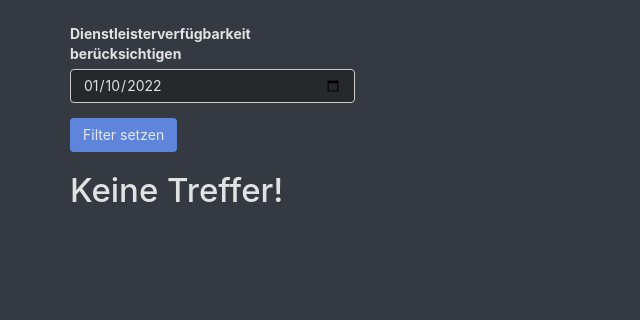
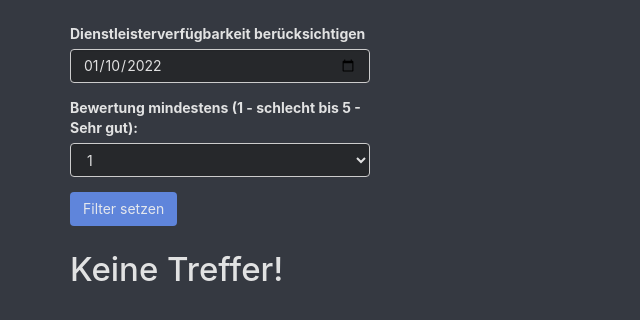
Before and after one commit to YannickMetz/Anwendungsprojekt, a Flask app: page /search/1 in a window 1280 px wide. Shown: the part 51-371 px from the top of the page, without its empty margins (0-640 px from the left). Run offline with Flask 2, Linux system fonts and the light colour scheme; the visitor is signed in with stand-in values (Sample User, id 1); data comes from the database, SQL or seed files in the repository; data that the repository does not hold is empty; some libraries are stand-ins or nearby versions.

Commit message:
userStory24 abgeschlossen

```diff
--- a/app/forms.py
+++ b/app/forms.py
@@ -98,4 +98,6 @@ class ProcessQuotation(FlaskForm):
 
 class SearchFilterForm(FlaskForm):
     service_date = DateField(label="Dienstleisterverfügbarkeit berücksichtigen", format='%Y-%m-%d')
+    rating = SelectField(label="Bewertung mindestens (1 - schlecht bis 5 - Sehr gut):", coerce=int)
+
     submit_filter = SubmitField("Filter setzen")
--- a/app/static/mystyle.css
+++ b/app/static/mystyle.css
@@ -139,8 +139,8 @@ h1 {
 }
 
 .filter-form {
-    width: 25%;
-    margin-bottom: 15px;
+    width: 300px;
+    margin-bottom: 25px;
 }
 
 .panel-body {
--- a/app/views.py
+++ b/app/views.py
@@ -1,8 +1,10 @@
 import enum
+from itertools import groupby
 from posixpath import join
+from re import sub
 from flask import Flask, render_template, redirect, url_for, request, Blueprint, flash
 from sqlalchemy import dialects, or_
-from sqlalchemy.sql.expression import null
+from sqlalchemy.sql.expression import null, func
 from werkzeug.security import generate_password_hash, check_password_hash
 from flask_login import login_user, login_required, logout_user, current_user
 import requests, os, sys
@@ -301,17 +303,25 @@ def view_order():
 @login_required
 def search_service(service_id):
 
-    # Request parameter format example: ?score=5&date=2022-02-01
+
     query_params = request.args.to_dict()
     if len(query_params) == 0:
         filter_date = datetime(1970,1,1)
+        filter_rating = 0
     else:
         filter_date = datetime.strptime(query_params['date'],"%Y-%m-%d")
+        filter_rating = int(query_params['rating'])
 
     subquery_date = db.session.query(Auftrag.Dienstleister_ID).filter(
             (filter_date >= Auftrag.Startzeitpunkt) &
             (filter_date <= Auftrag.Endzeitpunkt)
         ).subquery()
+
+    subquery_score = db.session.query(Dienstleister.dienstleister_id) \
+        .join(Auftrag, Dienstleister.dienstleister_id==Auftrag.Dienstleister_ID)\
+        .join(Dienstleisterbewertung, Auftrag.id==Dienstleisterbewertung.auftrags_ID)\
+        .group_by(Dienstleister.dienstleister_id)\
+        .having(func.avg(Dienstleisterbewertung.d_bewertung)>=filter_rating).subquery()
 
     service_providers_filtered = Dienstleister.query \
         .join(Dienstleistung_Profil_association) \
@@ -319,7 +329,8 @@ def search_service(service_id):
         .filter(Dienstleistung.dienstleistung_id == Dienstleistung_Profil_association.c.dienstleistung_id) \
         .where(
             (Dienstleistung.dienstleistung_id == service_id)&
-            (Dienstleister.dienstleister_id.not_in(subquery_date))
+            (Dienstleister.dienstleister_id.not_in(subquery_date))&
+            (Dienstleister.dienstleister_id.in_(subquery_score))
             )
 
     service_providers_dict = {}
@@ -335,10 +346,13 @@ def search_service(service_id):
 
     if len(query_params) == 0:
         filter_date = date.today()
+    ratings = [1,2,3,4,5]
     search_filter_form = SearchFilterForm(service_date=filter_date)
+    search_filter_form.rating.choices = ratings
     if search_filter_form.validate_on_submit():
         filter_date = search_filter_form.service_date.data
-        return redirect(url_for('views.search_service', service_id=service_id, date=[filter_date]))
+        filter_rating = search_filter_form.rating.data
+        return redirect(url_for('views.search_service', service_id=service_id, date=[filter_date], rating=[filter_rating]))
 
 
     return render_template('search.html', service_providers = service_providers_dict, search_filter_form=search_filter_form)
```
